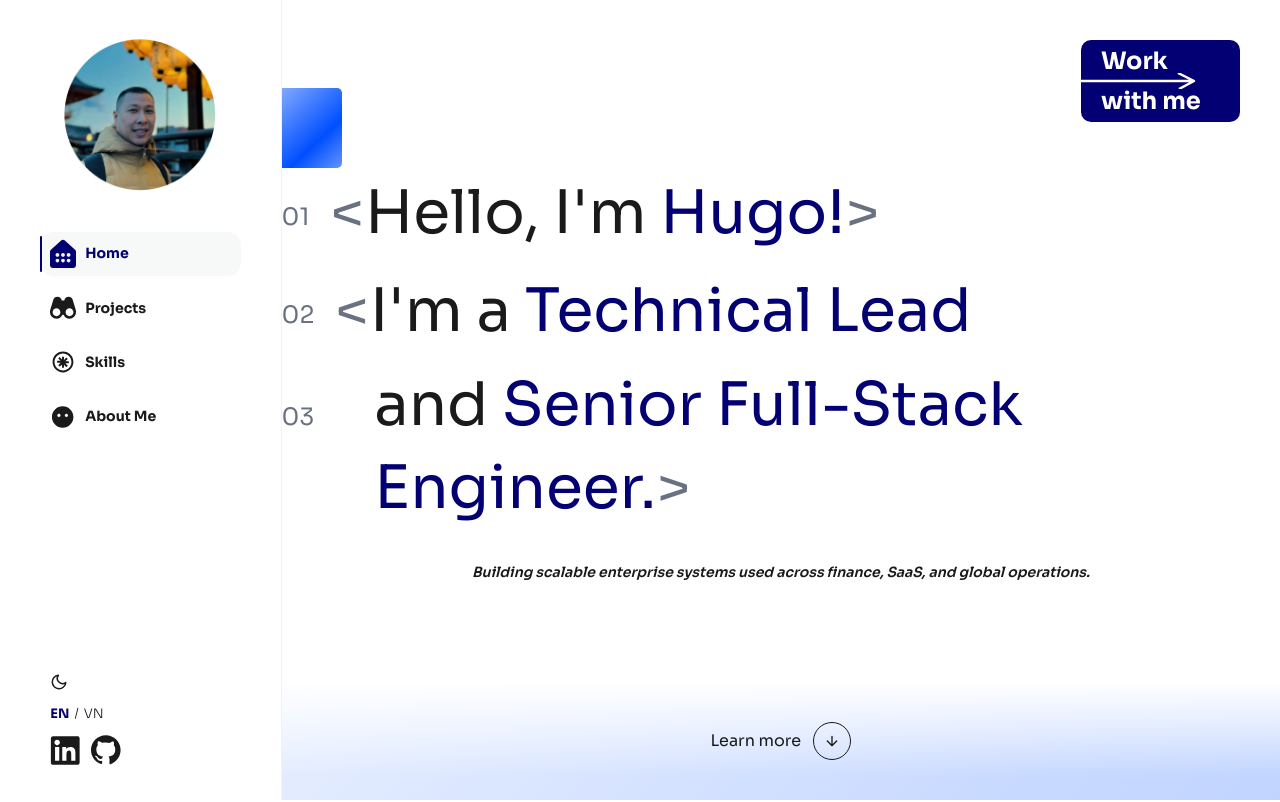
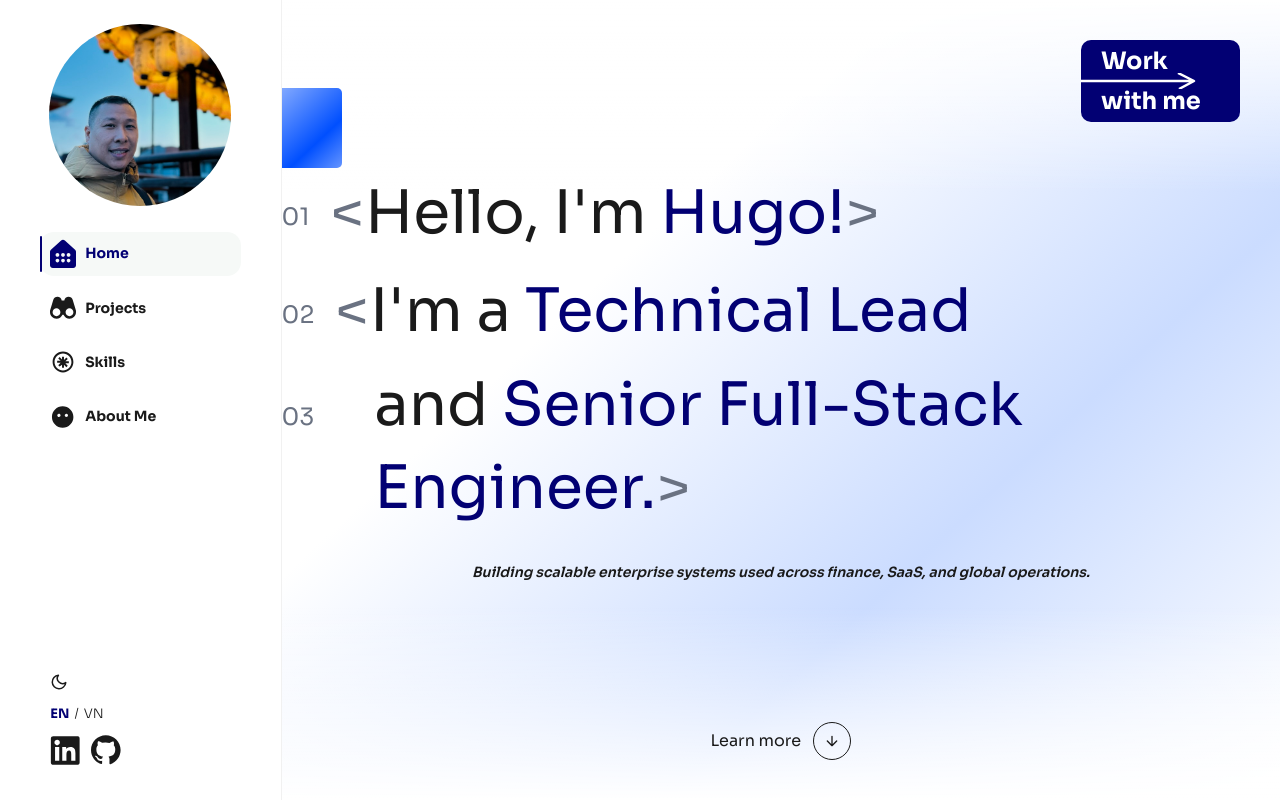
Before and after one commit to hihingo18/portfolio-hugo, a Next.js app: page /en in a window 1280 px wide. Shown: the top 802 px of the page. Built offline with nearby package versions, Linux system fonts and the light colour scheme; no server answers.

Commit message:
Fill gradien to center in hero page, update avatar css

```diff
--- a/components/hero/HeroSection.tsx
+++ b/components/hero/HeroSection.tsx
@@ -27,6 +27,12 @@ export default function HeroSection({ onWorkWithMeClick }: HeroSectionProps) {
   const { dict } = useLocale();
   const colors = useColors();
   const h = dict.hero;
+  const heroBackground = colors.isDark
+    ? { backgroundColor: colors.bgBase }
+    : {
+        background:
+          "linear-gradient(to bottom, rgb(255,255,255) 0%, rgba(255,255,255,0) 24%, rgba(255,255,255,0) 76%, rgb(255,255,255) 100%), linear-gradient(137deg, rgb(255,255,255) 0%, rgb(255,255,255) 33.333%, rgb(203,220,255) 66.667%, rgb(255,255,255) 100%)",
+      };
 
   const handleLearnMore = () => {
     document.getElementById("projects")?.scrollIntoView({ behavior: "smooth", block: "start" });
@@ -35,7 +41,7 @@ export default function HeroSection({ onWorkWithMeClick }: HeroSectionProps) {
   return (
     <section
       className="relative w-full h-screen flex flex-col overflow-hidden"
-      style={{ backgroundColor: colors.bgBase }}
+      style={heroBackground}
     >
       {/* Work with me button */}
       <div className="fixed top-[72px] md:top-10 right-4 md:right-10 z-50">
@@ -155,24 +161,6 @@ export default function HeroSection({ onWorkWithMeClick }: HeroSectionProps) {
           className="absolute bottom-0 left-0 right-0 flex items-center justify-center"
           style={{ padding: "40px 80px" }}
         >
-          {!colors.isDark ? (
-            <>
-              <div
-                className="animate-gradient-slow absolute inset-0"
-                style={{
-                  background: "linear-gradient(137deg, #f0f5ff 0%, #c8d9ff 25%, #aac5ff 50%, #c8d9ff 75%, #f0f5ff 100%)",
-                  backgroundSize: "400% 400%",
-                }}
-              />
-              <div
-                className="absolute inset-x-0 top-0 pointer-events-none"
-                style={{ height: "80%", background: `linear-gradient(to bottom, ${colors.bgBase} 0%, transparent 100%)` }}
-              />
-            </>
-          ) : (
-            <div className="absolute inset-0" style={{ background: colors.bgBase }} />
-          )}
-
           <button
             onClick={handleLearnMore}
             onMouseEnter={() => setLearnHovered(true)}
--- a/components/sidebar/Sidebar.tsx
+++ b/components/sidebar/Sidebar.tsx
@@ -47,7 +47,13 @@ export default function Sidebar({ activeSection, onNavClick }: SidebarProps) {
       {/* Avatar — hidden on tablet, visible on desktop */}
       <div className="hidden lg:flex w-full items-center justify-center mt-6">
         <div className="relative overflow-hidden rounded-full w-[65%] aspect-square">
-          <Image src="/images/avatar-yasaka-shrine-kyoto.webp" alt="Hugo" fill priority />
+          <Image
+            src="/images/avatar-yasaka-shrine-kyoto.jpg"
+            alt="Hugo"
+            fill
+            priority
+            className="rounded-full object-cover scale-170 translate-x-[8%] translate-y-[-15%]"
+          />
         </div>
       </div>
 
```
Also changed, not shown: public/images/avatar-yasaka-shrine-kyoto.jpg (added).
